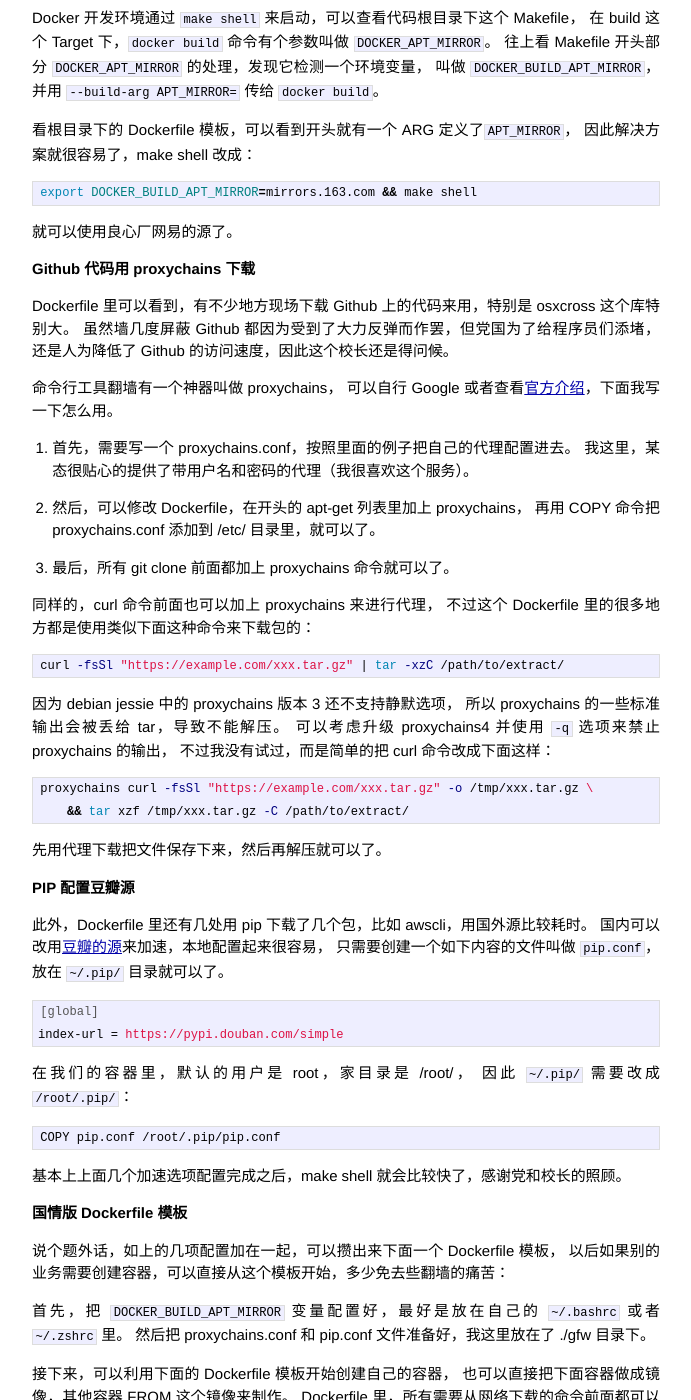
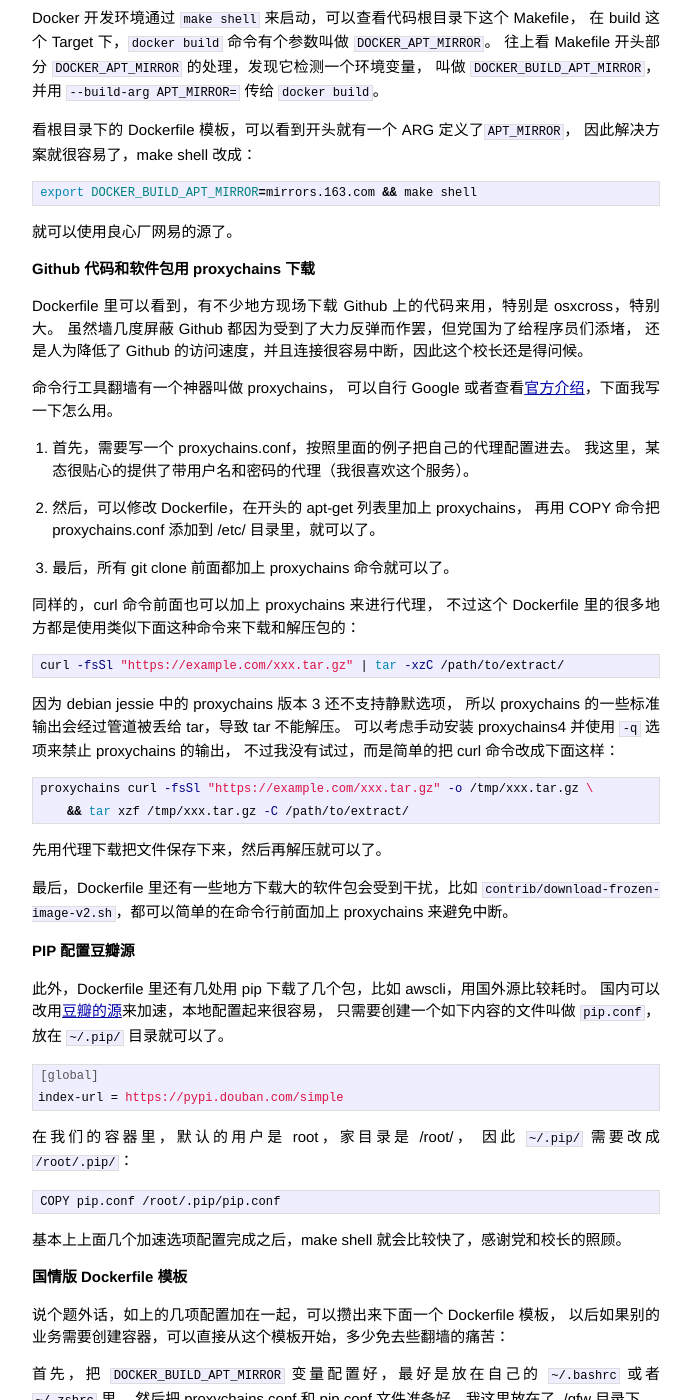
Before and after one commit to gnailuy/gnailuy.com, a Jekyll site: the page built from _posts/2016-11-22-docker-dev-env.markdown, in a window 1280 px wide and 1400 px high, scrolled down 894 px. Shown: the whole window, without its empty margins (294-985 px from the left). Built offline with Jekyll 4.4.1, drawn with Linux system fonts in a browser that asks for light colours; Markdown is read by kramdown in place of the engine named in the settings; comment, search, counter and statistics services are not loaded.

Commit message:
add contrib/download-frozen-image-v2.sh

````diff
--- a/_posts/2016-11-22-docker-dev-env.markdown
+++ b/_posts/2016-11-22-docker-dev-env.markdown
@@ -63,11 +63,11 @@ export DOCKER_BUILD_APT_MIRROR=mirrors.163.com && make shell
 
 就可以使用良心厂网易的源了。
 
-#### Github 代码用 proxychains 下载
+#### Github 代码和软件包用 proxychains 下载
 
-Dockerfile 里可以看到，有不少地方现场下载 Github 上的代码来用，特别是 osxcross 这个库特别大。
+Dockerfile 里可以看到，有不少地方现场下载 Github 上的代码来用，特别是 osxcross，特别大。
 虽然墙几度屏蔽 Github 都因为受到了大力反弹而作罢，但党国为了给程序员们添堵，
-还是人为降低了 Github 的访问速度，因此这个校长还是得问候。
+还是人为降低了 Github 的访问速度，并且连接很容易中断，因此这个校长还是得问候。
 
 命令行工具翻墙有一个神器叫做 proxychains，
 可以自行 Google 或者查看[官方介绍][proxychains]，下面我写一下怎么用。
@@ -81,15 +81,15 @@ Dockerfile 里可以看到，有不少地方现场下载 Github 上的代码来
 3. 最后，所有 git clone 前面都加上 proxychains 命令就可以了。
 
 同样的，curl 命令前面也可以加上 proxychains 来进行代理，
-不过这个 Dockerfile 里的很多地方都是使用类似下面这种命令来下载包的：
+不过这个 Dockerfile 里的很多地方都是使用类似下面这种命令来下载和解压包的：
 
 ``` bash
 curl -fsSl "https://example.com/xxx.tar.gz" | tar -xzC /path/to/extract/
 ```
 
 因为 debian jessie 中的 proxychains 版本 3 还不支持静默选项，
-所以 proxychains 的一些标准输出会被丢给 tar，导致不能解压。
-可以考虑升级 proxychains4 并使用 `-q` 选项来禁止 proxychains 的输出，
+所以 proxychains 的一些标准输出会经过管道被丢给 tar，导致 tar 不能解压。
+可以考虑手动安装 proxychains4 并使用 `-q` 选项来禁止 proxychains 的输出，
 不过我没有试过，而是简单的把 curl 命令改成下面这样：
 
 ``` bash
@@ -98,6 +98,10 @@ proxychains curl -fsSl "https://example.com/xxx.tar.gz" -o /tmp/xxx.tar.gz \
 ```
 
 先用代理下载把文件保存下来，然后再解压就可以了。
+
+最后，Dockerfile 里还有一些地方下载大的软件包会受到干扰，比如
+`contrib/download-frozen-image-v2.sh`，都可以简单的在命令行前面加上 proxychains
+来避免中断。
 
 #### PIP 配置豆瓣源
 
````
